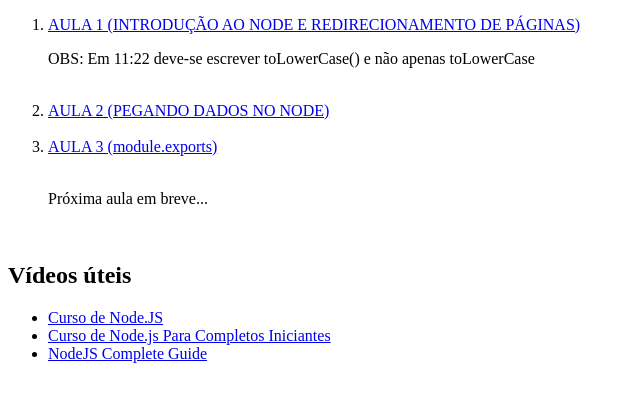
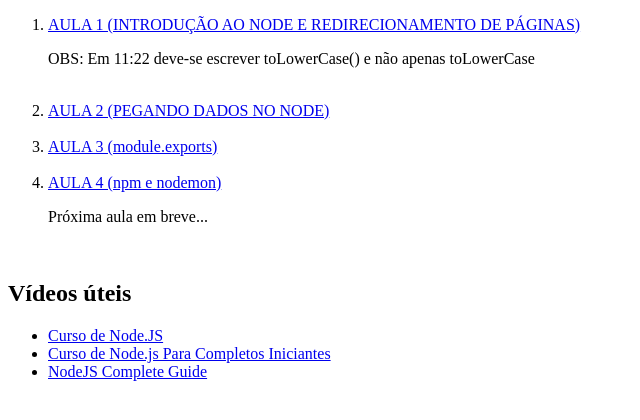
Before and after one commit to anjosdev/ctc, a plain HTML site: page index.html in a window 1280 px wide. Shown: the part 100-520 px from the top of the page, without its empty margins (0-640 px from the left). Drawn offline with Linux system fonts and the light colour scheme.

Commit message:
Adiciona aula 4

```diff
--- a/index.html
+++ b/index.html
@@ -18,6 +18,7 @@
         <br>
         <li><a href="https://drive.google.com/file/d/11cmOjZfxOZG98woALkbbHk0VbGF7kP_6/view?usp=sharing">AULA 3 (module.exports)</a></li>
         <br>
+        <li><a href="https://drive.google.com/file/d/1ktE8Lrwyrqa0FzKh8XdvaaUcDyVuEFT9/view?usp=sharing">AULA 4 (npm e nodemon)</a></li>
         <p>Próxima aula em breve...</p>
     </ol>
     <br>
```
